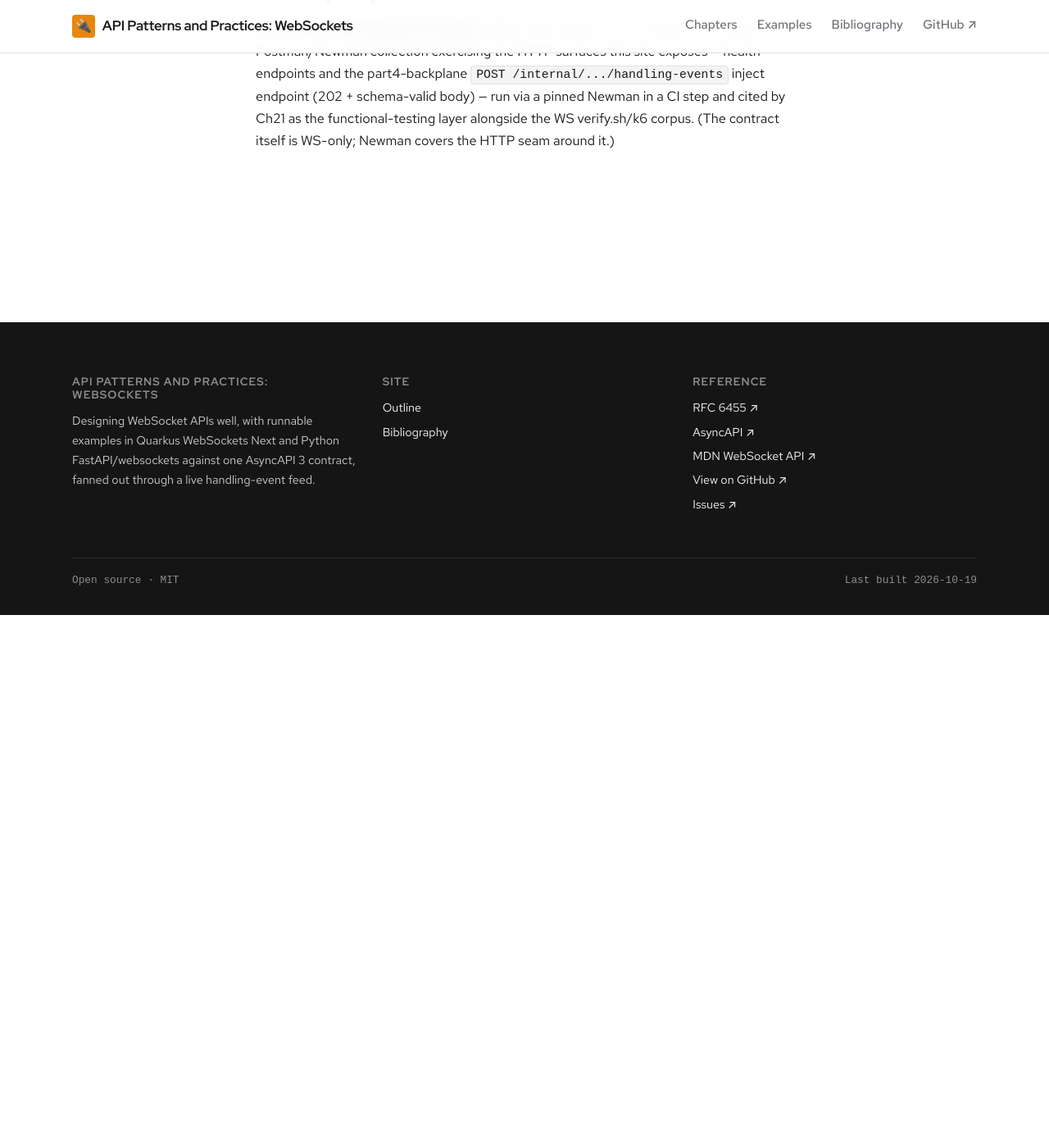
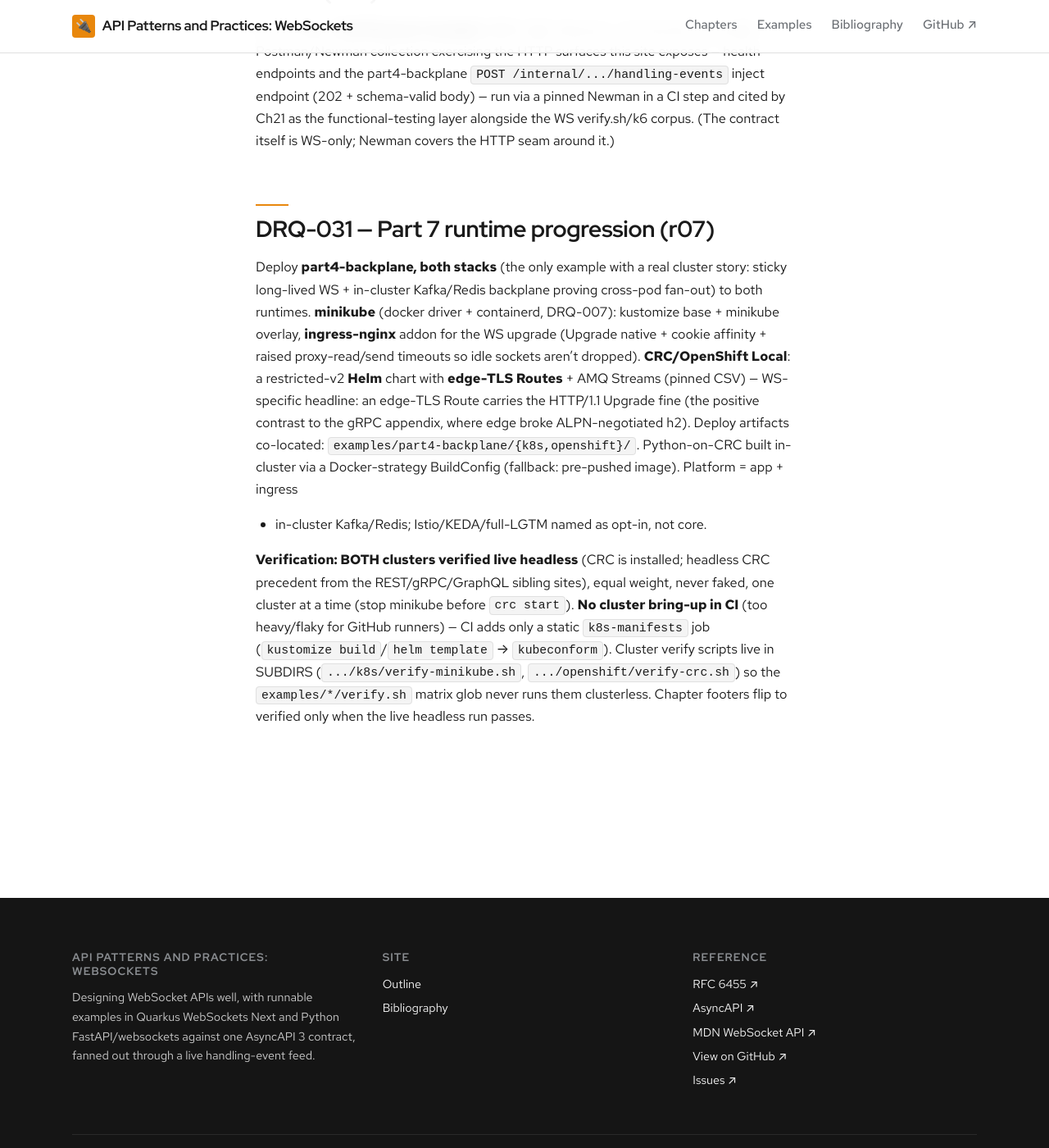
Before and after one commit to patterncatalyst/api-patterns-and-practices-websockets, a Jekyll site: the page built from _plans/decisions.md, in a window 1280 px wide and 1400 px high, scrolled down 10369 px. Shown: the whole window at 82% size. Built offline with Jekyll 4.4.1, drawn with Linux system fonts in a browser that asks for light colours; some web fonts are replaced; before the commit the page ends 11119 px from its top, so only the background shows below that.

Commit message:
docs(r07): plan checkpoint — Part 7 runtime progression, DRQ-031 (both clusters live headless)

```diff
--- a/_plans/decisions.md
+++ b/_plans/decisions.md
@@ -312,3 +312,28 @@ health endpoints and the part4-backplane `POST /internal/.../handling-events`
 inject endpoint (202 + schema-valid body) — run via a pinned Newman in a CI step
 and cited by Ch21 as the functional-testing layer alongside the WS verify.sh/k6
 corpus. (The contract itself is WS-only; Newman covers the HTTP seam around it.)
+
+## DRQ-031 — Part 7 runtime progression (r07)
+
+Deploy **part4-backplane, both stacks** (the only example with a real cluster
+story: sticky long-lived WS + in-cluster Kafka/Redis backplane proving cross-pod
+fan-out) to both runtimes. **minikube** (docker driver + containerd, DRQ-007):
+kustomize base + minikube overlay, **ingress-nginx** addon for the WS upgrade
+(Upgrade native + cookie affinity + raised proxy-read/send timeouts so idle
+sockets aren't dropped). **CRC/OpenShift Local**: a restricted-v2 **Helm** chart
+with **edge-TLS Routes** + AMQ Streams (pinned CSV) — WS-specific headline: an
+edge-TLS Route carries the HTTP/1.1 Upgrade fine (the positive contrast to the
+gRPC appendix, where edge broke ALPN-negotiated h2). Deploy artifacts co-located:
+`examples/part4-backplane/{k8s,openshift}/`. Python-on-CRC built in-cluster via a
+Docker-strategy BuildConfig (fallback: pre-pushed image). Platform = app + ingress
++ in-cluster Kafka/Redis; Istio/KEDA/full-LGTM named as opt-in, not core.
+
+**Verification: BOTH clusters verified live headless** (CRC is installed; headless
+CRC precedent from the REST/gRPC/GraphQL sibling sites), equal weight, never
+faked, one cluster at a time (stop minikube before `crc start`). **No cluster
+bring-up in CI** (too heavy/flaky for GitHub runners) — CI adds only a static
+`k8s-manifests` job (`kustomize build`/`helm template` → `kubeconform`). Cluster
+verify scripts live in SUBDIRS (`.../k8s/verify-minikube.sh`,
+`.../openshift/verify-crc.sh`) so the `examples/*/verify.sh` matrix glob never
+runs them clusterless. Chapter footers flip to verified only when the live
+headless run passes.
```
Also changed, not shown: _plans/build-plan.md (+22 -0 lines).
